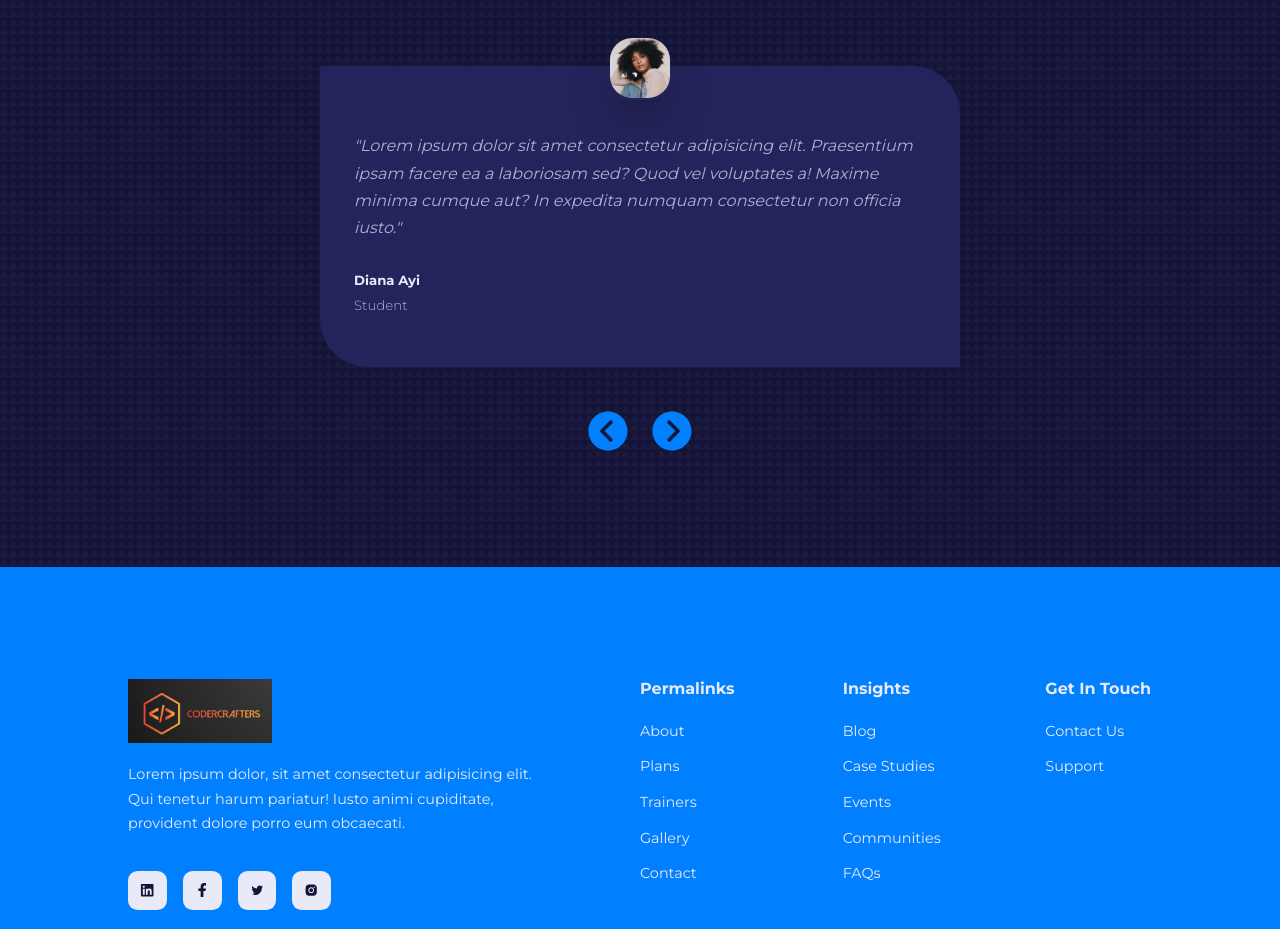
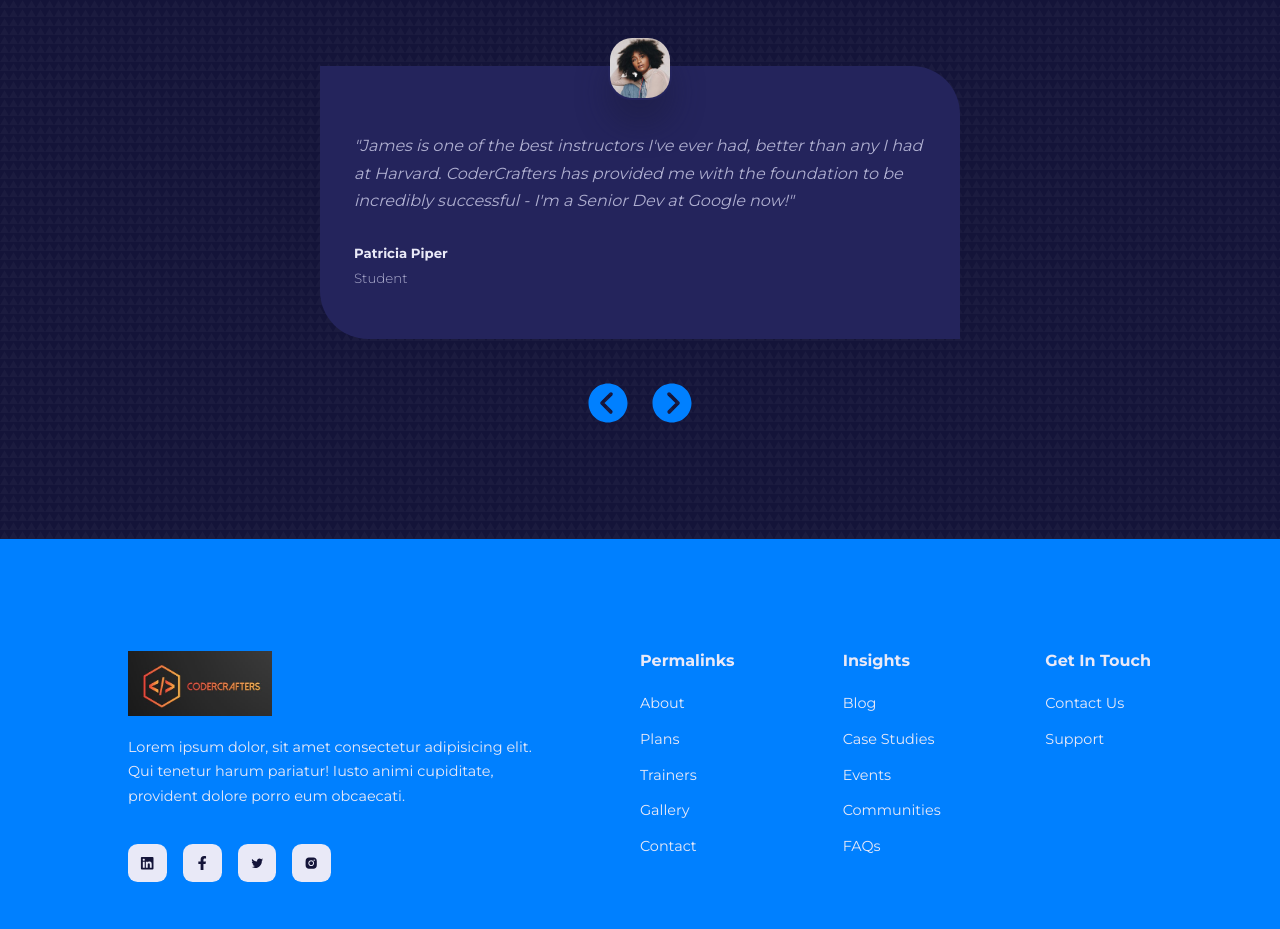
Before and after one commit to mrechavez/CoderCrafters, a React (Create React App) app: page / in a window 1280 px wide. Shown: the part 3520-4449 px from the top of the page. Built offline with nearby package versions, Linux system fonts and the light colour scheme.

Commit message:
added testimonial1

```diff
--- a/src/data.js
+++ b/src/data.js
@@ -151,8 +151,8 @@ export const faqs = [
 export const testimonials = [
     {
         id: 1,
-        name: "Diana Ayi",
-        quote: "Lorem ipsum dolor sit amet consectetur adipisicing elit. Praesentium ipsam facere ea a laboriosam sed? Quod vel voluptates a! Maxime minima cumque aut? In expedita numquam consectetur non officia iusto.",
+        name: "Patricia Piper",
+        quote: "James is one of the best instructors I've ever had, better than any I had at Harvard. CoderCrafters has provided me with the foundation to be incredibly successful - I'm a Senior Dev at Google now!",
         job: "Student",
         avatar: require("./images/avatar1.jpg")
     },
```
